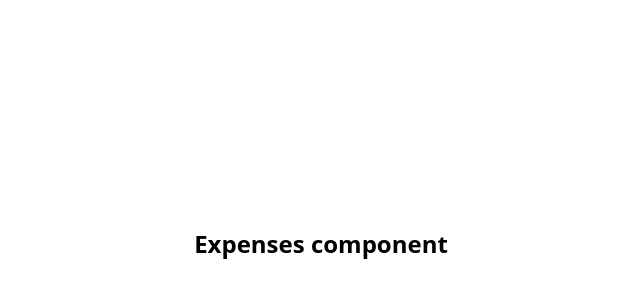
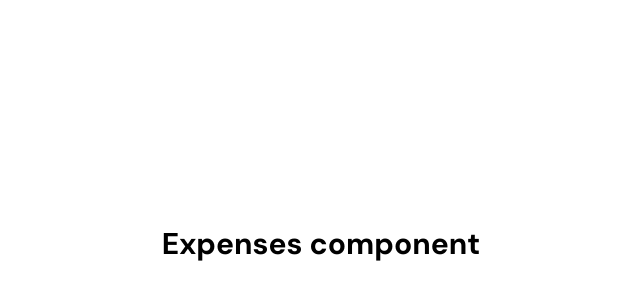
Before and after one commit to saroshfarhan/expenses-chart-component, a React (Create React App) app: page / in a window 1280 px wide. Shown: the part 156-456 px from the top of the page, without its empty margins (319-959 px from the left). Built offline with nearby package versions, Linux system fonts and the light colour scheme.

Commit message:
fonts addition

```diff
--- a/public/index.html
+++ b/public/index.html
@@ -9,7 +9,13 @@
       sizes="32x32"
       href="./images/favicon-32x32.png"
     />
-
+    <!-- Google Fonts -->
+    <link rel="preconnect" href="https://fonts.googleapis.com" />
+    <link rel="preconnect" href="https://fonts.gstatic.com" crossorigin />
+    <link
+      href="https://fonts.googleapis.com/css2?family=DM+Sans:wght@400;700&display=swap"
+      rel="stylesheet"
+    />
     <title>Frontend Mentor | Expenses chart component</title>
 
     <title>React App</title>
--- a/src/App.js
+++ b/src/App.js
@@ -1,7 +1,7 @@
 function App() {
   return (
     <main className="container flex h-screen items-center justify-center">
-      <h1 className="text-2xl font-bold">Expenses component</h1>
+      <h1 className="text-left text-3xl font-extrabold">Expenses component</h1>
     </main>
   );
 }
--- a/src/index.css
+++ b/src/index.css
@@ -4,6 +4,7 @@
 
 body {
   margin: 0;
+  font-family: 'DM Sans', sans-serif;;
   -webkit-font-smoothing: antialiased;
   -moz-osx-font-smoothing: grayscale;
 }
```
